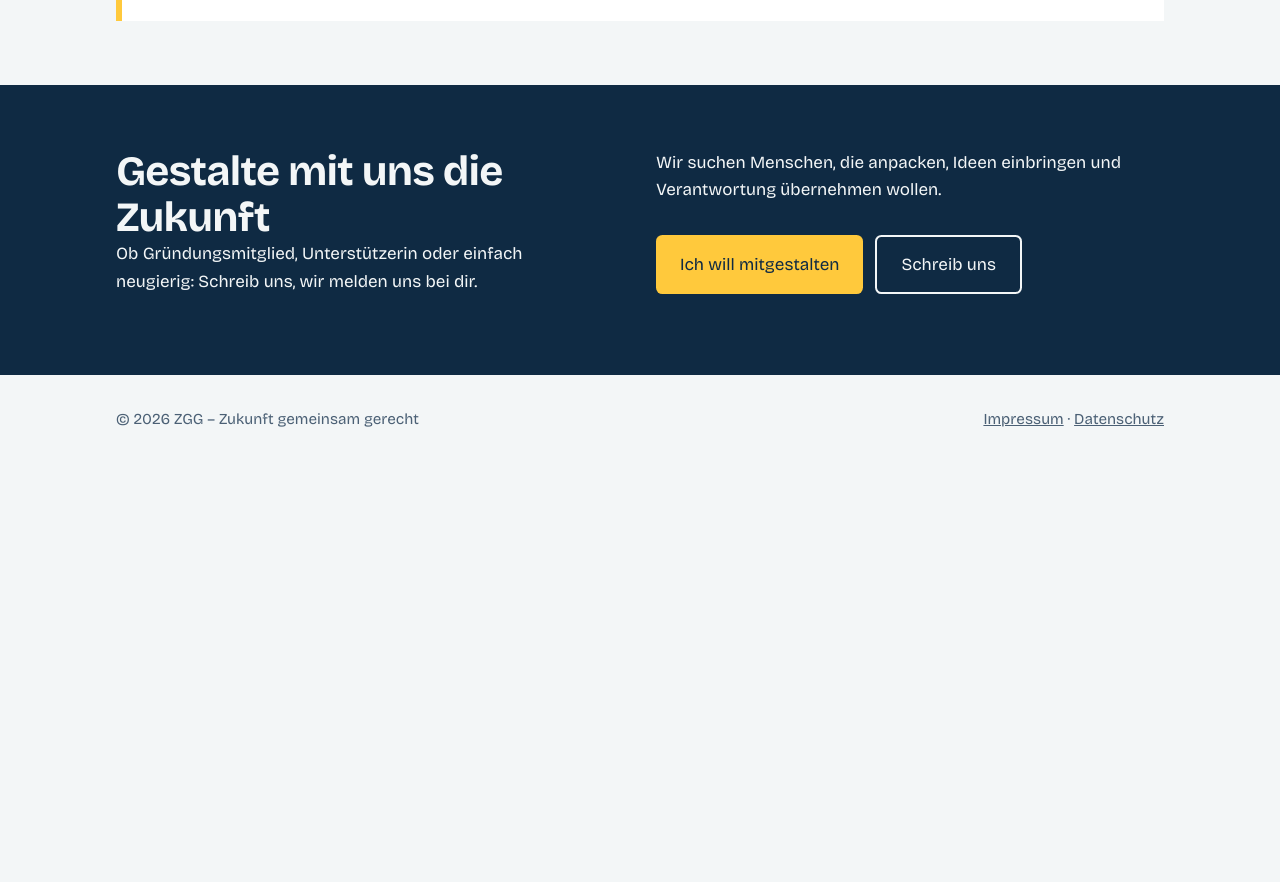
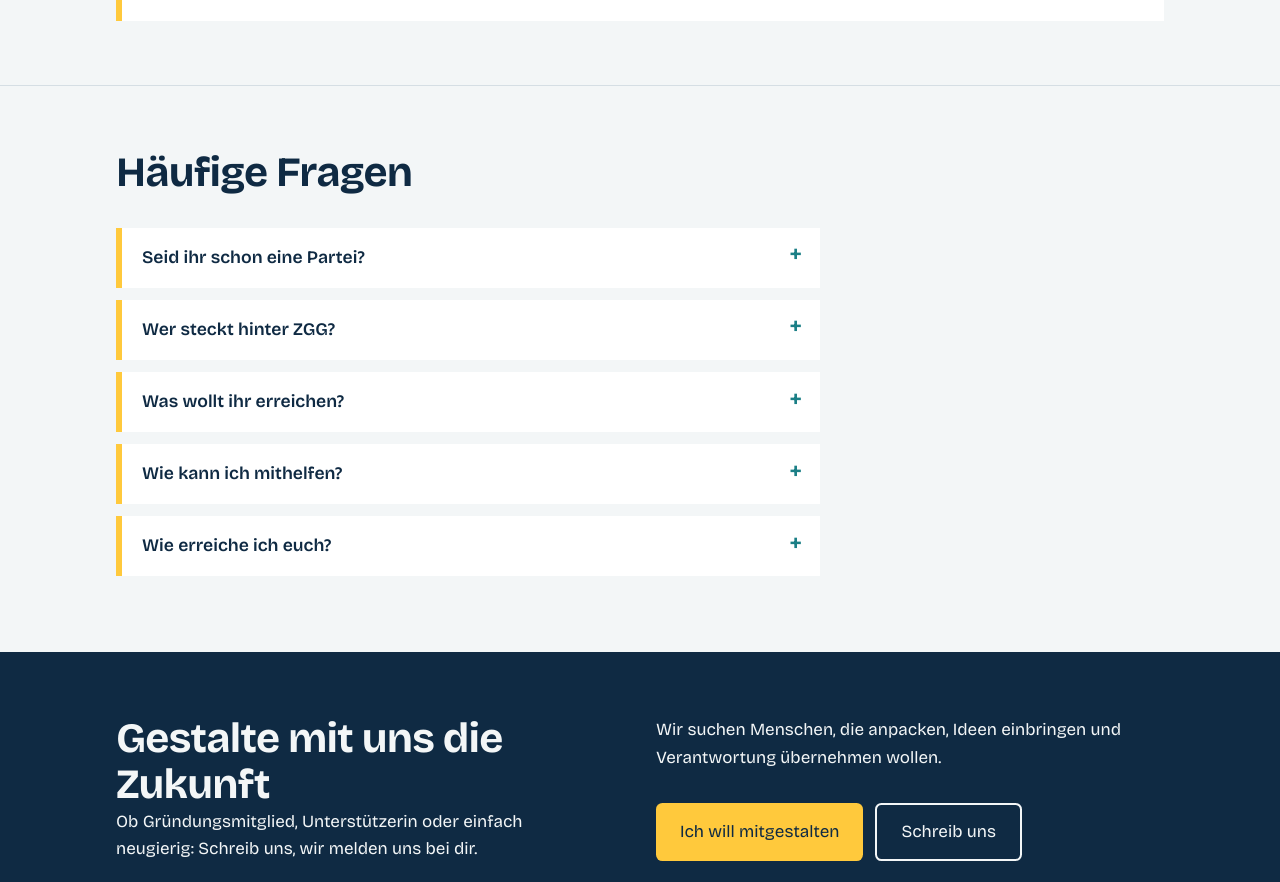
Before and after one commit to HerrWJ/ZGG, a plain HTML site: page index.html in a window 1280 px wide. Shown: the part 3185-4067 px from the top of the page. Before the commit the page ends 3664 px from the top, so only its background shows below. Drawn offline with Linux system fonts and the light colour scheme.

Commit message:
Add files via upload

```diff
--- a/index.html
+++ b/index.html
@@ -101,6 +101,13 @@ dialog.modal .close{position:absolute;top:.75rem;right:.75rem;width:2.5rem;heigh
 .hint{margin:-1rem 0 1.5rem;color:var(--muted)}
 
 
+.faq{max-width:44rem}
+.faq details{background:var(--surface);border-left:6px solid var(--accent);margin-bottom:.75rem}
+.faq summary{list-style:none;cursor:pointer;position:relative;padding:1rem 3rem 1rem 1.25rem;font-weight:600;font-size:1.1rem}
+.faq summary::-webkit-details-marker{display:none}
+.faq summary::after{content:"+";position:absolute;right:1.1rem;top:.85rem;font-size:1.6rem;line-height:1;color:var(--teal)}
+.faq details[open] summary::after{content:"\2212"}
+.faq details p{margin:0;padding:0 1.25rem 1.25rem;color:var(--muted)}
 .about{max-width:40rem;font-size:1.25rem}
 .about p{margin:0 0 1rem}
 .event{display:flex;flex-wrap:wrap;gap:1.5rem;align-items:center;background:var(--surface);padding:1.5rem;border-left:6px solid var(--accent)}
@@ -232,6 +239,19 @@ footer .wrap{display:flex;flex-wrap:wrap;gap:1rem;justify-content:space-between}
         <p>Donnerstag, 26. November 2026, von 8:00 bis 9:00 Uhr, Ort: B3.8. Wir stellen uns, unser Team und unsere Ziele vor.</p>
         <button type="button" class="btn alt" data-open="Eine Frage stellen">Ich habe eine Frage</button>
       </div>
+    </div>
+  </div>
+</section>
+
+<section id="faq">
+  <div class="wrap">
+    <h2>Häufige Fragen</h2>
+    <div class="faq">
+      <details><summary>Seid ihr schon eine Partei?</summary><p>Noch nicht. Wir sind eine Gründungsinitiative und bereiten die Gründung von ZGG vor. Neuigkeiten dazu findest du hier auf der Seite.</p></details>
+      <details><summary>Wer steckt hinter ZGG?</summary><p>Fünf Menschen, die die Gründung gemeinsam vorbereiten. Ihre Namen findest du im Impressum.</p></details>
+      <details><summary>Was wollt ihr erreichen?</summary><p>Wir setzen uns für Klimaschutz, gerechtere Steuern und Löhne, bezahlbares Wohnen, gute Bildung und eine sichere Rente ein. Mehr dazu findest du oben bei den Themen.</p></details>
+      <details><summary>Wie kann ich mithelfen?</summary><p>Klick auf „Ich bin dabei“ und schreib uns, oder komm zu unserer Vorstellung am 26. November 2026. Wir freuen uns über Ideen, Fragen und tatkräftige Hilfe.</p></details>
+      <details><summary>Wie erreiche ich euch?</summary><p>Über das Formular auf dieser Seite oder per E-Mail an birk@herrwallner.net.</p></details>
     </div>
   </div>
 </section>
```
